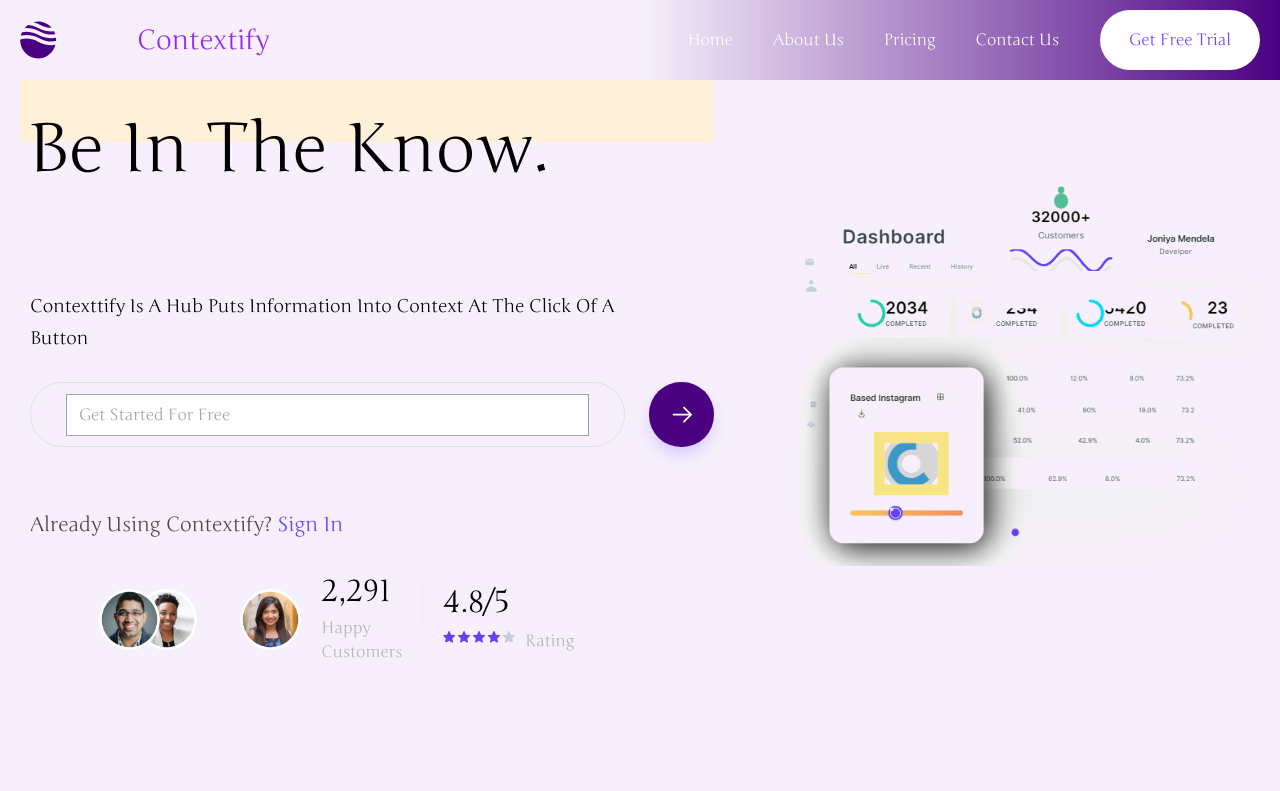
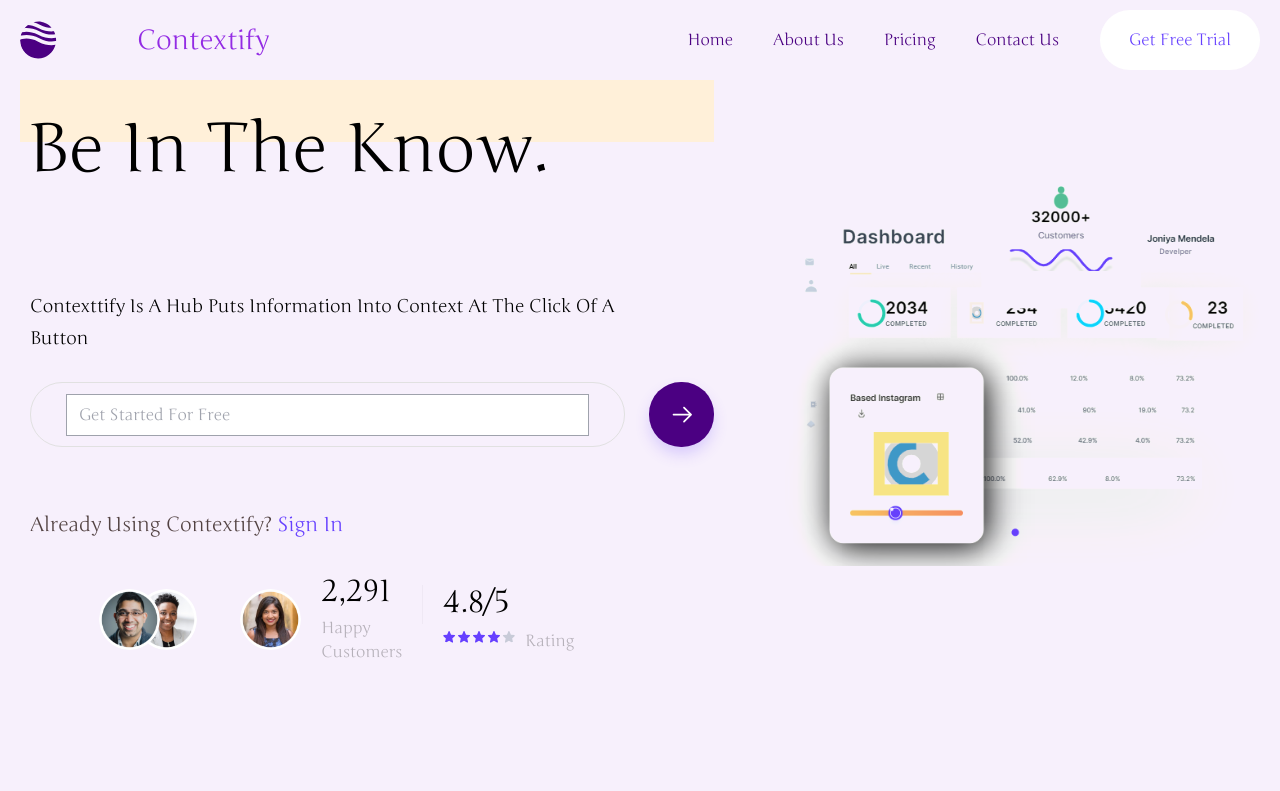
Before and after one commit to rishabh-17/contextify-ai, a React (Vite) app in the folder client/: page / in a window 1280 px wide. Shown: the top 791 px of the page. Built offline with nearby package versions, Linux system fonts and the light colour scheme.

Commit message:
navbar update

```diff
--- a/client/src/components/Header/index.css
+++ b/client/src/components/Header/index.css
@@ -4,7 +4,7 @@
     box-sizing: border-box;
     width: 100% !important;
 padding: 10px 20px 10px 20px;
-background-image: linear-gradient(to right, transparent, transparent, indigo);
+
 }
 .jhsufdj{
     width: 20%;
--- a/client/src/components/Header/index.jsx
+++ b/client/src/components/Header/index.jsx
@@ -24,7 +24,7 @@ export default function Header({ ...props }) {
           </div>
           <div className="flex sm:flex-col items-center">
             <div className="mx-5 cursor-pointer" onClick={() => navigate("/")}>
-              <Text as="p" className="!text-white-A700 capitalize">
+              <Text as="p" className="text-purple-900 capitalize">
                 home
               </Text>
             </div>
@@ -32,7 +32,7 @@ export default function Header({ ...props }) {
               className="mx-5 cursor-pointer"
               onClick={() => navigate("/about")}
             >
-              <Text as="p" className="!text-white-A700 capitalize">
+              <Text as="p" className="text-purple-900  capitalize">
                 about us
               </Text>
             </div>
@@ -40,7 +40,7 @@ export default function Header({ ...props }) {
               className="mx-5 cursor-pointer"
               onClick={() => navigate("/pricing")}
             >
-              <Text as="p" className="!text-white-A700 capitalize">
+              <Text as="p" className="text-purple-900  capitalize">
                 pricing
               </Text>
             </div>
@@ -48,7 +48,7 @@ export default function Header({ ...props }) {
               className="mx-5 cursor-pointer"
               onClick={() => navigate("/contactus")}
             >
-              <Text as="p" className="!text-white-A700 capitalize">
+              <Text as="p" className="text-purple-900  capitalize">
                 Contact Us
               </Text>
             </div>
```
